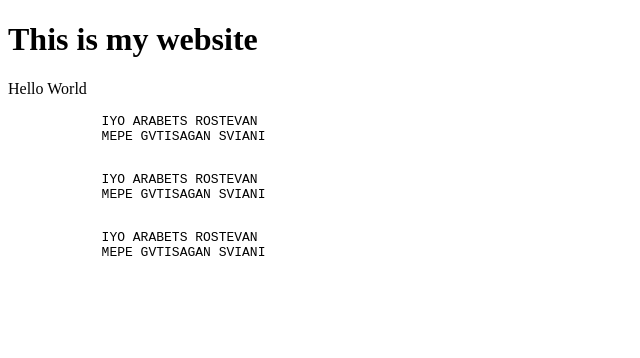
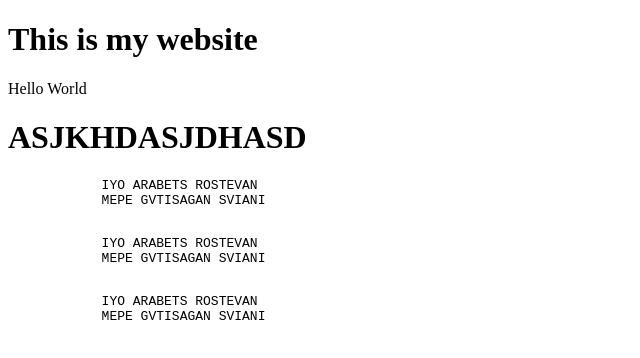
Before and after one commit to natroshviliio/Lecture-10.1.0, a plain HTML site: page index.html in a window 1280 px wide. Shown: the whole page, without its empty margins (0-640 px from the left). Drawn offline with Linux system fonts and the light colour scheme.

Commit message:
this is a fivth changes

```diff
--- a/index.html
+++ b/index.html
@@ -17,6 +17,7 @@
 
 
     <div>
+        <h1>ASJKHDASJDHASD</h1>
         <pre>
             IYO ARABETS ROSTEVAN
             MEPE GVTISAGAN SVIANI
```
